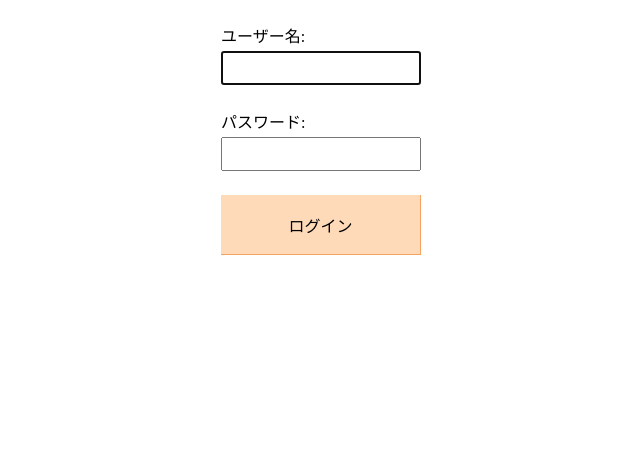
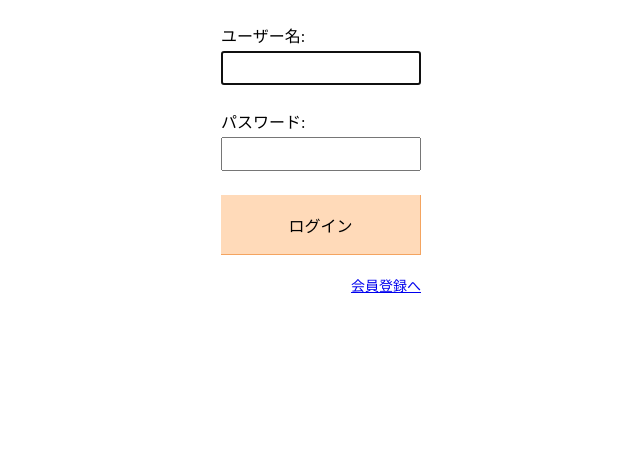
Before and after one commit to BeEngineer-Organization/cooking_website, a Django app: page /login in a window 1280 px wide. Shown: the part 61-534 px from the top of the page, without its empty margins (319-959 px from the left). Run offline with Django 5.2, Linux system fonts and the light colour scheme; some libraries are stand-ins or nearby versions.

Commit message:
login.htmlとsign_up.htmlに画面遷移ボタンを設置する修正とそれに伴うcssの調整

```diff
--- a/cooking_website/static/cooking_website/css/base.css
+++ b/cooking_website/static/cooking_website/css/base.css
@@ -25,6 +25,7 @@
 
 .main {
     margin-top: 60px;
+    margin-bottom: 100px;
 }
 
 .footer {
--- a/cooking_website/static/cooking_website/css/index.css
+++ b/cooking_website/static/cooking_website/css/index.css
@@ -9,4 +9,6 @@
 
 .main__item-link {
     margin-top: 40px;
+    font-size: 14px;
+    text-align: right;
 }
--- a/cooking_website/static/cooking_website/css/login.css
+++ b/cooking_website/static/cooking_website/css/login.css
@@ -1,4 +1,10 @@
 @charset "UTF-8";
+
+/* index.cssの上書き */
+.main__item-link {
+    margin-top: 20px;
+}
+/* index.cssの上書き終わり */
 
 .field {
     margin-top: 24px;
--- a/cooking_website/static/cooking_website/css/sign_up.css
+++ b/cooking_website/static/cooking_website/css/sign_up.css
@@ -1,4 +1,10 @@
 @charset "UTF-8";
+
+/* index.cssの上書き */
+.main__item-link {
+    margin-top: 20px;
+}
+/* index.cssの上書き終わり */
 
 .text {
     margin-top: 4px;
--- a/cooking_website/templates/cooking_website/login.html
+++ b/cooking_website/templates/cooking_website/login.html
@@ -24,6 +24,9 @@
             </button>
         </div>
     </form>
+    <a href="{% url 'cooking_website:sign_up' %}" class="main__item-link">
+            会員登録へ
+    </a>
 </div>
 {% endblock %}
 
--- a/cooking_website/templates/cooking_website/sign_up.html
+++ b/cooking_website/templates/cooking_website/sign_up.html
@@ -25,6 +25,9 @@
             </button>
         </div>
     </form>
+    <a href="{% url 'cooking_website:index' %}" class="main__item-link">
+        トップ画面へ
+    </a>
 </div>
 {% endblock %}
 
```
